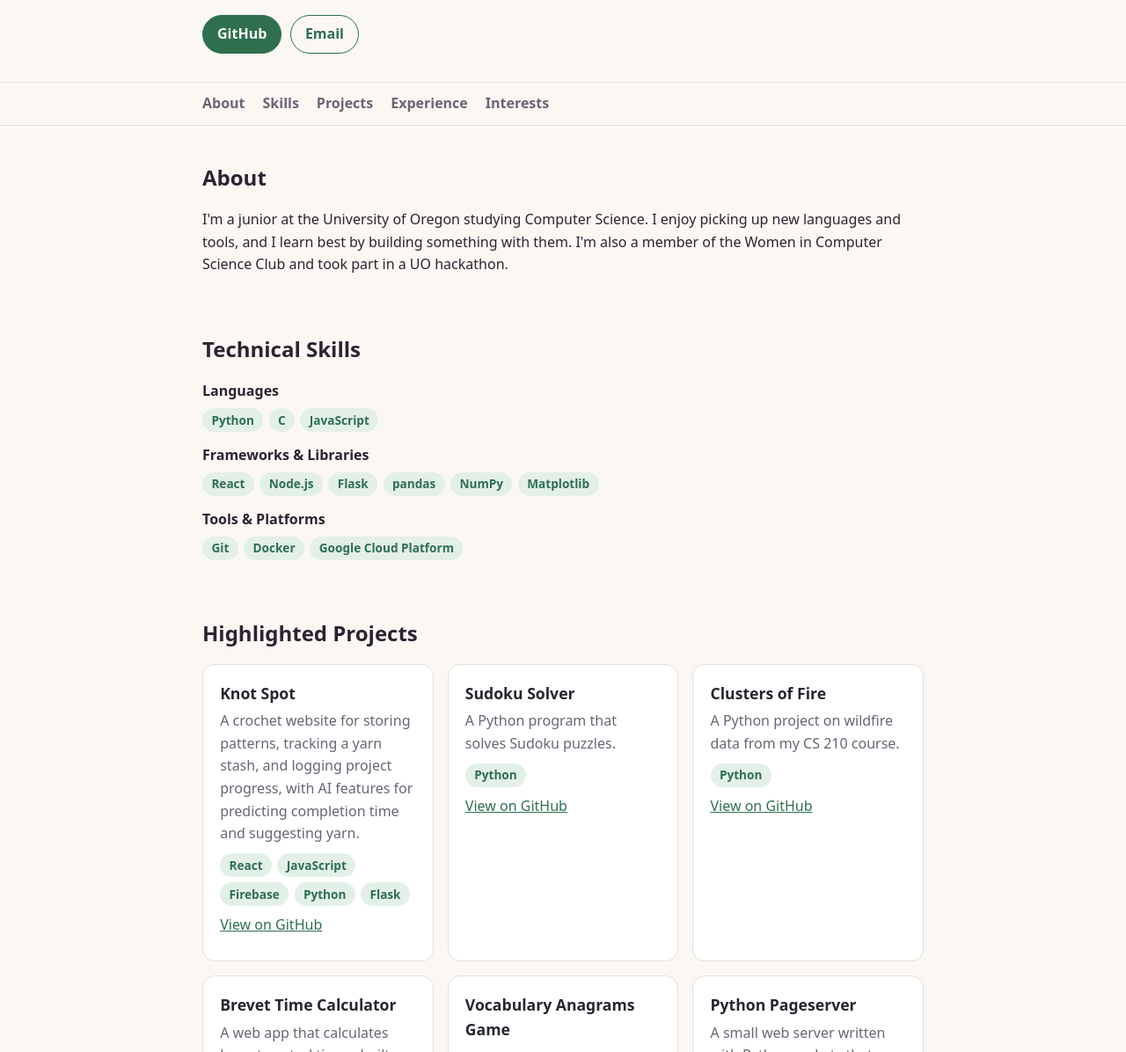
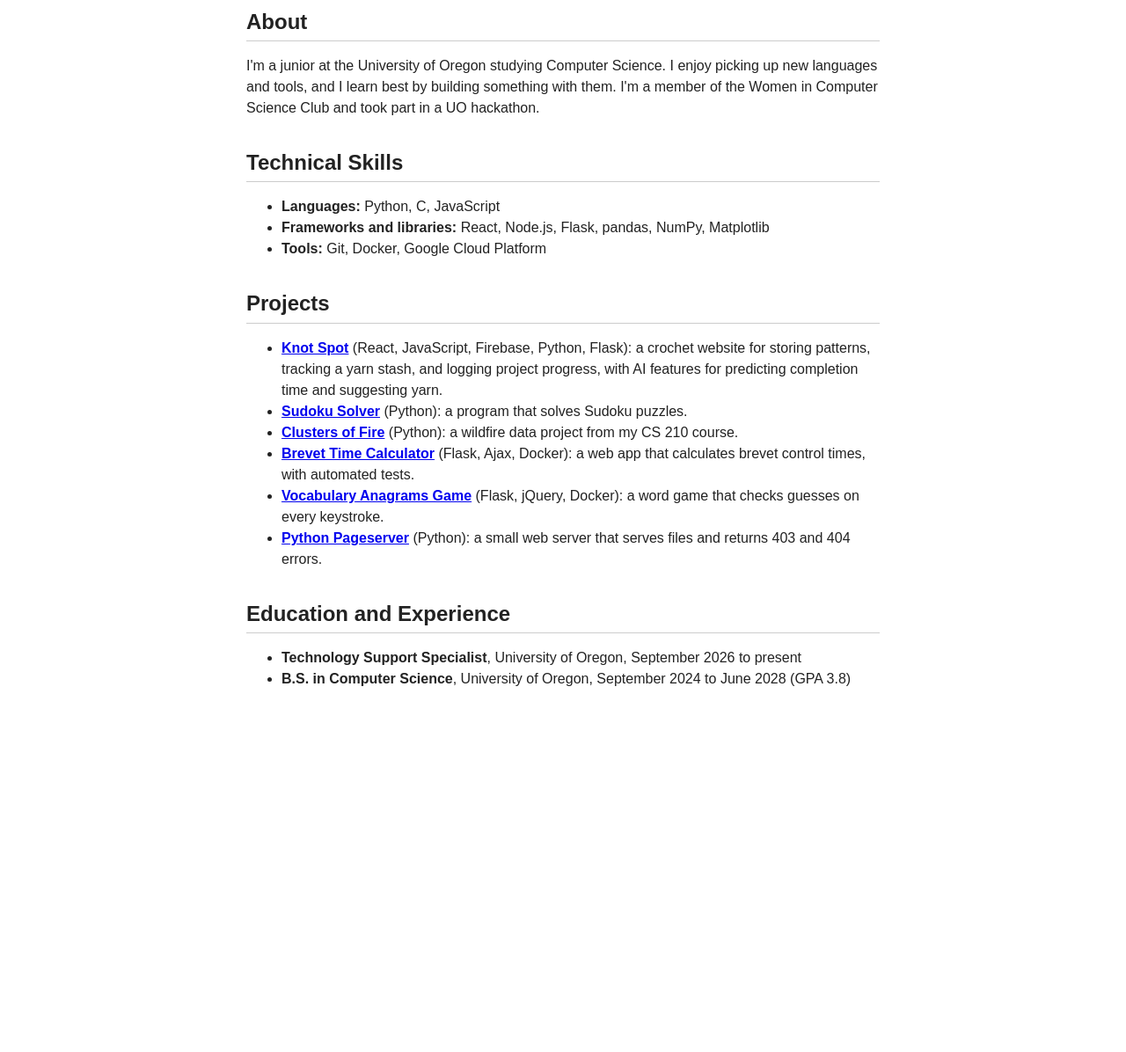
Before and after one commit to cailynseymourr/cailynseymourr.github.io, a plain HTML site: page index.html in a window 1280 px wide. Shown: the part 185-1381 px from the top of the page at 88% size. After the commit the page ends 1001 px from the top, so only its background shows below. Drawn offline with Linux system fonts and the light colour scheme.

Commit message:
Add files via upload

```diff
--- a/index.html
+++ b/index.html
@@ -3,190 +3,52 @@
 <head>
 <meta charset="utf-8">
 <meta name="viewport" content="width=device-width, initial-scale=1">
-<title>Cailyn Seymour | Computer Science Student</title>
-<meta name="description" content="Cailyn Seymour, Computer Science student at the University of Oregon. Skills, projects, and links.">
+<title>Cailyn Seymour</title>
 <style>
-  :root {
-    --bg: #fbf8f4;
-    --card: #ffffff;
-    --text: #2a2430;
-    --muted: #6b6475;
-    --accent: #2f6f4f;
-    --accent-soft: #e3f0e8;
-    --border: #e6dfd6;
-  }
-  @media (prefers-color-scheme: dark) {
-    :root {
-      --bg: #17141b;
-      --card: #211d27;
-      --text: #f0ecf3;
-      --muted: #a79fb2;
-      --accent: #7fd1a1;
-      --accent-soft: #24352c;
-      --border: #332d3b;
-    }
-  }
-  * { box-sizing: border-box; }
-  html { scroll-behavior: smooth; }
-  body {
-    margin: 0;
-    font-family: system-ui, -apple-system, "Segoe UI", Roboto, sans-serif;
-    background: var(--bg);
-    color: var(--text);
-    line-height: 1.6;
-  }
-  a { color: var(--accent); }
-  .wrap { max-width: 860px; margin: 0 auto; padding: 0 1.25rem; }
-  header { padding: 4rem 0 2rem; }
-  h1 { font-size: clamp(2rem, 6vw, 3rem); margin: 0 0 .25rem; line-height: 1.15; }
-  .tagline { color: var(--muted); font-size: 1.15rem; margin: 0 0 1.25rem; }
-  .links { display: flex; flex-wrap: wrap; gap: .6rem; }
-  .btn {
-    display: inline-block; padding: .5rem 1rem; border-radius: 999px;
-    border: 1px solid var(--accent); text-decoration: none; font-weight: 600;
-  }
-  .btn.primary { background: var(--accent); color: var(--bg); }
-  nav { border-top: 1px solid var(--border); border-bottom: 1px solid var(--border); }
-  nav .wrap { display: flex; flex-wrap: wrap; gap: 1.25rem; padding-top: .7rem; padding-bottom: .7rem; }
-  nav a { text-decoration: none; color: var(--muted); font-weight: 600; }
-  nav a:hover { color: var(--accent); }
-  section { padding: 2.5rem 0 .5rem; }
-  h2 { font-size: 1.5rem; margin: 0 0 1rem; }
-  .grid { display: grid; gap: 1rem; grid-template-columns: repeat(auto-fit, minmax(240px, 1fr)); }
-  .card {
-    background: var(--card); border: 1px solid var(--border);
-    border-radius: 14px; padding: 1.1rem 1.2rem;
-  }
-  .card h3 { margin: 0 0 .35rem; font-size: 1.1rem; }
-  .card p { margin: 0 0 .6rem; color: var(--muted); }
-  .tags { display: flex; flex-wrap: wrap; gap: .4rem; margin: 0; padding: 0; list-style: none; }
-  .tags li {
-    background: var(--accent-soft); color: var(--accent);
-    padding: .15rem .65rem; border-radius: 999px; font-size: .85rem; font-weight: 600;
-  }
-  .skills dt { font-weight: 700; margin-top: .9rem; }
-  .skills dd { margin: .4rem 0 0; }
-  .item { margin-bottom: 1.1rem; }
-  .item h3 { margin: 0; font-size: 1.05rem; }
-  .item .meta { color: var(--muted); font-size: .92rem; margin: 0; }
-  footer { margin-top: 3rem; padding: 1.5rem 0 2.5rem; border-top: 1px solid var(--border); color: var(--muted); font-size: .9rem; }
+  body { max-width: 720px; margin: 2rem auto; padding: 0 1rem; font-family: Arial, sans-serif; line-height: 1.5; color: #222; }
+  h1, h2 { margin-bottom: .3rem; }
+  h2 { margin-top: 2rem; border-bottom: 1px solid #ccc; padding-bottom: .2rem; }
 </style>
 </head>
 <body>
 
-<header>
-  <div class="wrap">
-    <h1>Cailyn Seymour</h1>
-    <p class="tagline">Computer Science student at the University of Oregon. I like building things and learning new tools along the way.</p>
-    <div class="links">
-      <a class="btn primary" href="https://github.com/cailynseymourr">GitHub</a>
-      <a class="btn" href="mailto:cailyn@uoregon.edu">Email</a>
-    </div>
-  </div>
-</header>
+<h1>Cailyn Seymour</h1>
+<p>Computer Science student at the University of Oregon</p>
+<p>
+  <a href="https://github.com/cailynseymourr">GitHub</a> |
+  <a href="mailto:cailyn@uoregon.edu">cailyn@uoregon.edu</a>
+</p>
 
-<nav>
-  <div class="wrap">
-    <a href="#about">About</a>
-    <a href="#skills">Skills</a>
-    <a href="#projects">Projects</a>
-    <a href="#experience">Experience</a>
-    <a href="#interests">Interests</a>
-  </div>
-</nav>
+<h2>About</h2>
+<p>
+  I'm a junior at the University of Oregon studying Computer Science. I enjoy picking up new
+  languages and tools, and I learn best by building something with them. I'm a member of the
+  Women in Computer Science Club and took part in a UO hackathon.
+</p>
 
-<main class="wrap">
+<h2>Technical Skills</h2>
+<ul>
+  <li><strong>Languages:</strong> Python, C, JavaScript</li>
+  <li><strong>Frameworks and libraries:</strong> React, Node.js, Flask, pandas, NumPy, Matplotlib</li>
+  <li><strong>Tools:</strong> Git, Docker, Google Cloud Platform</li>
+</ul>
 
-  <section id="about">
-    <h2>About</h2>
-    <p>
-      I'm a junior at the University of Oregon studying Computer Science. I enjoy
-      picking up new languages and tools, and I learn best by building something
-      with them. I'm also a member of the Women in Computer Science Club and took part
-      in a UO hackathon.
-    </p>
-  </section>
+<h2>Projects</h2>
+<!-- TODO: swap each link for the exact repo URL when you have it -->
+<ul>
+  <li><strong><a href="https://github.com/cailynseymourr/knot-spot">Knot Spot</a></strong> (React, JavaScript, Firebase, Python, Flask): a crochet website for storing patterns, tracking a yarn stash, and logging project progress, with AI features for predicting completion time and suggesting yarn.</li>
+  <li><strong><a href="https://github.com/cailynseymourr/sudoku-solver">Sudoku Solver</a></strong> (Python): a program that solves Sudoku puzzles.</li>
+  <li><strong><a href="https://github.com/cailynseymourr/Clusters-of-Fire">Clusters of Fire</a></strong> (Python): a wildfire data project from my CS 210 course.</li>
+  <li><strong><a href="https://github.com/cailynseymourr/proj4-brevets">Brevet Time Calculator</a></strong> (Flask, Ajax, Docker): a web app that calculates brevet control times, with automated tests.</li>
+  <li><strong><a href="https://github.com/cailynseymourr/proj3-jsa">Vocabulary Anagrams Game</a></strong> (Flask, jQuery, Docker): a word game that checks guesses on every keystroke.</li>
+  <li><strong><a href="https://github.com/cailynseymourr/proj2-pageserver">Python Pageserver</a></strong> (Python): a small web server that serves files and returns 403 and 404 errors.</li>
+</ul>
 
-  <section id="skills">
-    <h2>Technical Skills</h2>
-    <dl class="skills">
-      <dt>Languages</dt>
-      <dd><ul class="tags"><li>Python</li><li>C</li><li>JavaScript</li></ul></dd>
-      <dt>Frameworks &amp; Libraries</dt>
-      <dd><ul class="tags"><li>React</li><li>Node.js</li><li>Flask</li><li>pandas</li><li>NumPy</li><li>Matplotlib</li></ul></dd>
-      <dt>Tools &amp; Platforms</dt>
-      <dd><ul class="tags"><li>Git</li><li>Docker</li><li>Google Cloud Platform</li></ul></dd>
-    </dl>
-  </section>
-
-  <section id="projects">
-    <h2>Highlighted Projects</h2>
-    <div class="grid">
-
-      <!-- TODO: swap each href for the exact repo URL when you have it -->
-      <article class="card">
-        <h3>Knot Spot</h3>
-        <p>A crochet website for storing patterns, tracking a yarn stash, and logging project progress, with AI features for predicting completion time and suggesting yarn.</p>
-        <ul class="tags"><li>React</li><li>JavaScript</li><li>Firebase</li><li>Python</li><li>Flask</li></ul>
-        <p style="margin-top:.6rem"><a href="https://github.com/cailynseymourr">View on GitHub</a></p>
-      </article>
-
-      <article class="card">
-        <h3>Sudoku Solver</h3>
-        <p>A Python program that solves Sudoku puzzles.</p>
-        <ul class="tags"><li>Python</li></ul>
-        <p style="margin-top:.6rem"><a href="https://github.com/cailynseymourr">View on GitHub</a></p>
-      </article>
-
-      <article class="card">
-        <h3>Clusters of Fire</h3>
-        <p>A Python project on wildfire data from my CS 210 course.</p>
-        <ul class="tags"><li>Python</li></ul>
-        <p style="margin-top:.6rem"><a href="https://github.com/cailynseymourr">View on GitHub</a></p>
-      </article>
-
-      <article class="card">
-        <h3>Brevet Time Calculator</h3>
-        <p>A web app that calculates brevet control times, built with Flask and Ajax and run in Docker, with automated tests.</p>
-        <ul class="tags"><li>Flask</li><li>Ajax</li><li>Docker</li></ul>
-        <p style="margin-top:.6rem"><a href="https://github.com/cailynseymourr">View on GitHub</a></p>
-      </article>
-
-      <article class="card">
-        <h3>Vocabulary Anagrams Game</h3>
-        <p>A Flask word game that checks guesses on every keystroke using jQuery and Ajax.</p>
-        <ul class="tags"><li>Flask</li><li>jQuery</li><li>Docker</li></ul>
-        <p style="margin-top:.6rem"><a href="https://github.com/cailynseymourr">View on GitHub</a></p>
-      </article>
-
-      <article class="card">
-        <h3>Python Pageserver</h3>
-        <p>A small web server written with Python sockets that serves files and returns 403 and 404 errors.</p>
-        <ul class="tags"><li>Python</li><li>Sockets</li></ul>
-        <p style="margin-top:.6rem"><a href="https://github.com/cailynseymourr">View on GitHub</a></p>
-      </article>
-
-    </div>
-  </section>
-
-  <section id="experience">
-    <h2>Education &amp; Experience</h2>
-    <div class="item">
-      <h3>Technology Support Specialist</h3>
-      <p class="meta">University of Oregon &middot; September 2026 &ndash; Present</p>
-    </div>
-    <div class="item">
-      <h3>B.S. in Computer Science</h3>
-      <p class="meta">University of Oregon, Eugene &middot; September 2024 &ndash; June 2028 &middot; GPA 3.8</p>
-    </div>
-  </section>
-
-
-</main>
-
-<footer>
-  <div class="wrap">&copy; 2026 Cailyn Seymour</div>
-</footer>
+<h2>Education and Experience</h2>
+<ul>
+  <li><strong>Technology Support Specialist</strong>, University of Oregon, September 2026 to present</li>
+  <li><strong>B.S. in Computer Science</strong>, University of Oregon, September 2024 to June 2028 (GPA 3.8)</li>
+</ul>
 
 </body>
 </html>
```
